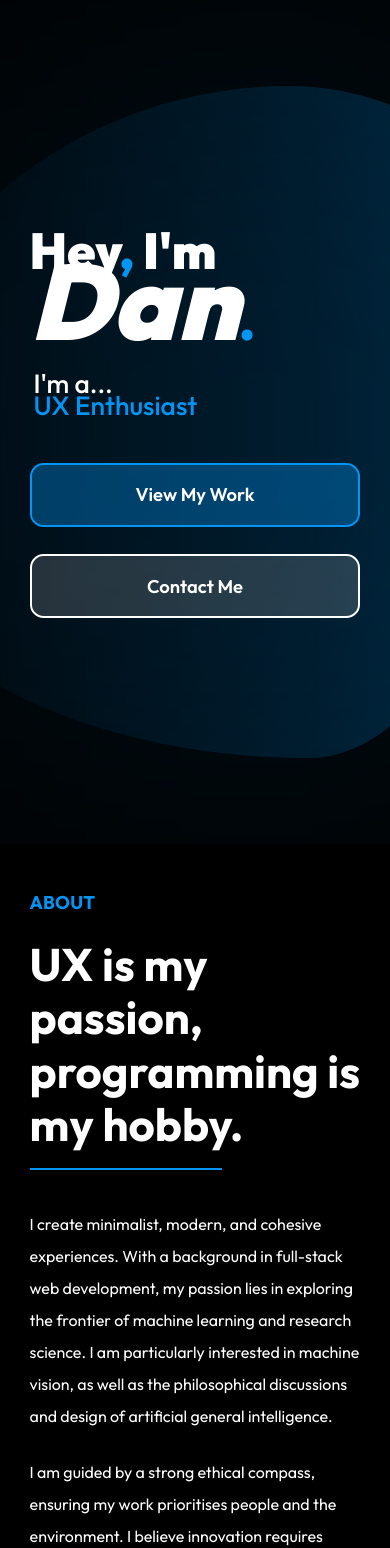
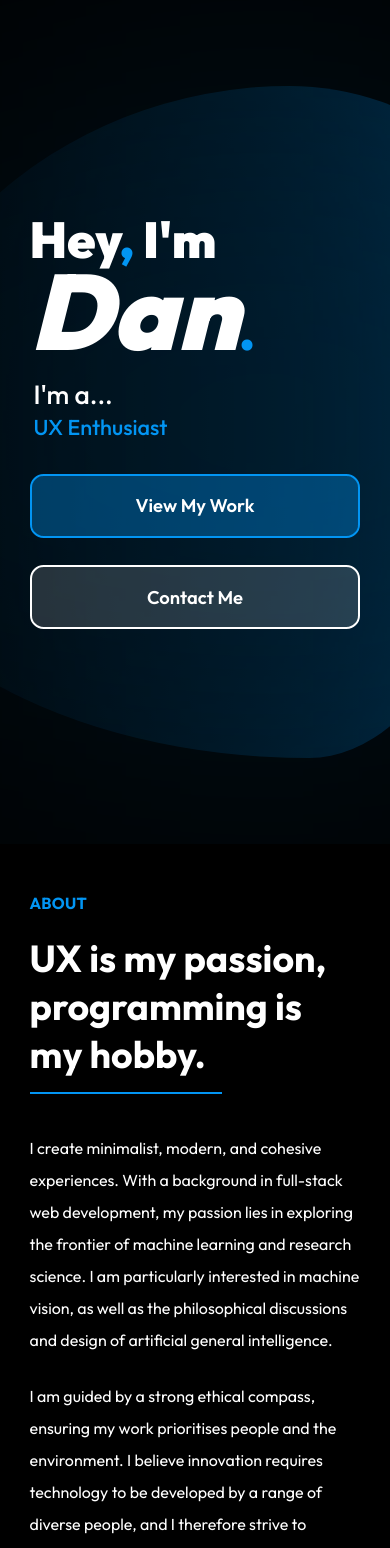
Before and after one commit to dan-smith-tech/portfolio, a Next.js app: page / in a window 390 px wide. Shown: the top 1548 px of the page. Built offline with nearby package versions, Linux system fonts and the light colour scheme.

Commit message:
Improve responsive issues

```diff
--- a/app/globals.css
+++ b/app/globals.css
@@ -337,27 +337,6 @@ label {
 		font-size: 3.15rem !important;
 		line-height: 3.15rem !important;
 	}
-
-	h2 {
-		font-size: 1.85rem;
-		line-height: 2.65rem;
-	}
-
-	h3 {
-		font-size: 1.15rem;
-		line-height: 1.15rem;
-	}
-
-	h4 {
-		font-size: 1.05rem;
-		line-height: 1.05rem;
-	}
-
-	h5 {
-		font-size: 0.85rem;
-		line-height: 1.5rem;
-	}
-
 	p,
 	li {
 		font-size: 1rem;
@@ -378,8 +357,8 @@ label {
 
 	label {
 		width: fit-content;
-		margin-bottom: 0.5em;
-		padding-left: 2.5em;
+		margin-bottom: 0.65em;
+		padding-left: 0.65em;
 		display: flex;
 		font-size: 1rem;
 		font-weight: 600;
--- a/app/page.module.css
+++ b/app/page.module.css
@@ -126,6 +126,16 @@
 }
 
 @media (max-width: 650px) {
+	.header-name {
+		line-height: 5.85rem;
+	}
+
+	.roles {
+		flex-direction: column;
+		align-items: flex-start;
+		gap: 0.35em;
+	}
+
 	.container-button {
 		width: 100%;
 		flex-direction: column;
--- a/app/page.tsx
+++ b/app/page.tsx
@@ -128,13 +128,11 @@ export default function Landing() {
 				topElementId={"splash"}
 				bottomElementId={"projects"}
 				readHeightFromTopOfTop={true}
-				collapsible={true}
 			/>
 			<Skills
 				topElementId={"projects"}
 				bottomElementId={"footer"}
 				readHeightFromTopOfTop={false}
-				collapsible={false}
 			/>
 			<Footer />
 		</>
--- a/components/Experience.module.css
+++ b/components/Experience.module.css
@@ -18,3 +18,13 @@
 .summary {
 	margin-top: 0.65em;
 }
+
+@media (max-width: 650px) {
+	.title {
+		line-height: 2rem;
+	}
+
+	.date {
+		margin-bottom: 0.35em;
+	}
+}
--- a/components/Footer.module.css
+++ b/components/Footer.module.css
@@ -29,7 +29,11 @@
 		flex-direction: column;
 	}
 
+	.container-partial p {
+		font-size: 0.85rem;
+	}
+
 	.container-partial p:first-child {
-		margin-bottom: 1.15em;
+		margin-bottom: 0.5em;
 	}
 }
--- a/components/Occupations.module.css
+++ b/components/Occupations.module.css
@@ -36,14 +36,14 @@
 	opacity: 0;
 }
 
-@media (max-width: 400px) {
+@media (max-width: 500px) {
 	.container-main {
 		margin: 0;
 	}
 }
 
-@media (max-width: 300px) {
+@media (max-width: 400px) {
 	.content-element {
-		font-size: 0.85rem;
+		font-size: 1.35rem;
 	}
 }
--- a/components/Section.module.css
+++ b/components/Section.module.css
@@ -74,10 +74,13 @@
 
 	.subheading {
 		margin-bottom: 1.35em;
+		font-size: 1rem;
 	}
 
 	.heading {
 		margin-bottom: 0.35em;
+		font-size: 2.35rem;
+		line-height: 3rem;
 	}
 
 	.divider {
--- a/components/Skills.module.css
+++ b/components/Skills.module.css
@@ -149,17 +149,6 @@
 		visibility: hidden;
 	}
 
-	.container-main-collapsible {
-		max-width: calc(50rem + 2 * 2.5rem);
-		margin: 0 auto;
-		padding: 3.15em 1.85rem;
-		height: fit-content !important;
-		position: relative !important;
-		inset: auto;
-		display: block;
-		visibility: visible;
-	}
-
 	.container-content {
 		width: 100%;
 		display: flex;
--- a/components/Skills.tsx
+++ b/components/Skills.tsx
@@ -3,21 +3,22 @@ import { useRef, useEffect, useState } from "react";
 import { skillsContent } from "@/content/skills";
 
 import styles from "./Skills.module.css";
+import { isMobile } from "@/lib/helpers";
 
 export default function Skills({
 	topElementId,
 	bottomElementId,
 	readHeightFromTopOfTop,
-	collapsible,
 }: {
 	topElementId: string;
 	bottomElementId: string;
 	readHeightFromTopOfTop: boolean;
-	collapsible: boolean;
 }) {
 	const [currentSkill, setCurrentSkill] = useState<number>(0);
 	const containerMain = useRef<HTMLDivElement>(null);
 	const element = useRef<HTMLDivElement>(null);
+
+	if (isMobile()) return null;
 
 	function nextSkill() {
 		setCurrentSkill((currentSkill) => {
@@ -97,16 +98,7 @@ export default function Skills({
 	}, []);
 
 	return (
-		<div
-			className={
-				!collapsible
-					? styles["container-main"]
-					: styles["container-main"] +
-					  " " +
-					  styles["container-main-collapsible"]
-			}
-			ref={containerMain}
-		>
+		<div className={styles["container-main"]} ref={containerMain}>
 			<div
 				className={styles["container-content"]}
 				tabIndex={-1}
--- /dev/null
+++ b/lib/helpers.ts
@@ -0,0 +1,5 @@
+export function isMobile() {
+	return /Android|webOS|iPhone|iPad|iPod|BlackBerry|IEMobile|Opera Mini/i.test(
+		window.navigator.userAgent
+	);
+}
```
